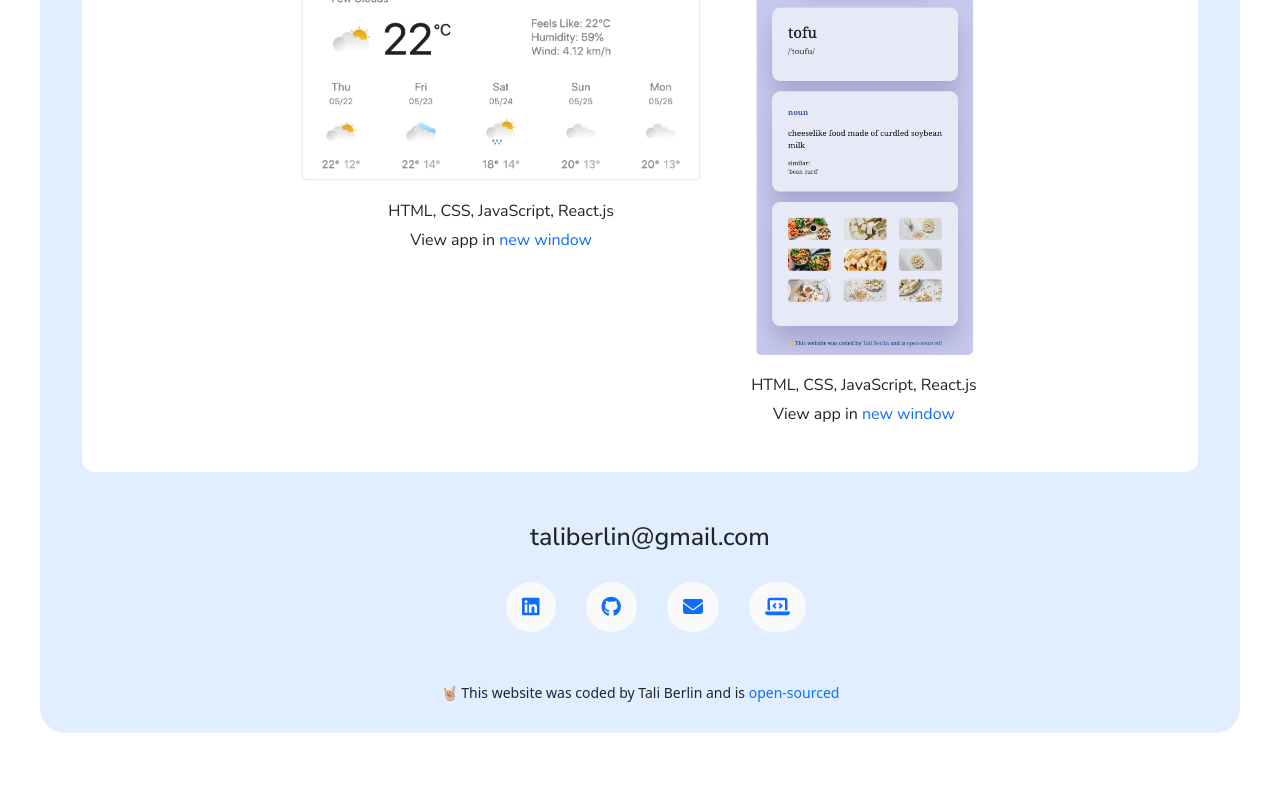
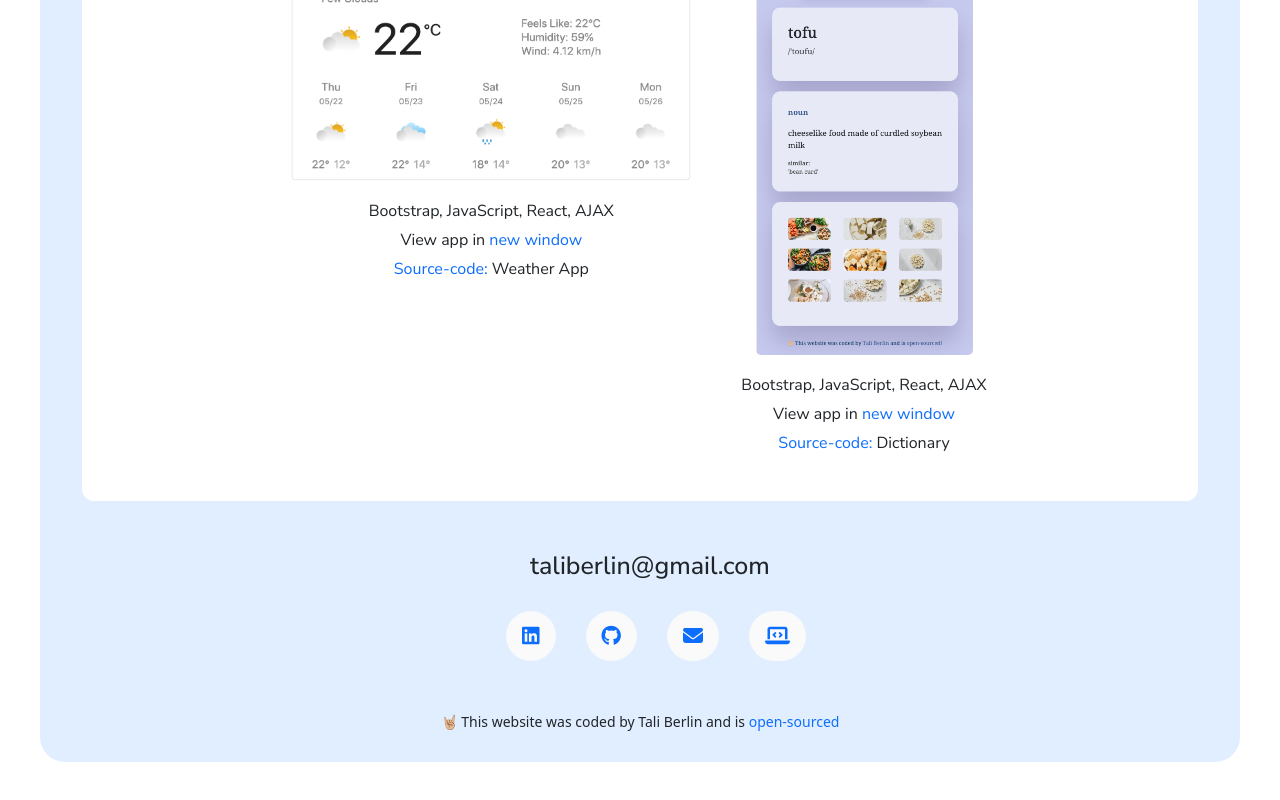
Before and after one commit to taliberlin/my-portfolio, a React (Create React App) app: page / in a window 1280 px wide. Shown: the part 1038-1838 px from the top of the page. Before the commit the page ends 1811 px from the top, so only its background shows below. Built offline with nearby package versions, Linux system fonts and the light colour scheme; a web font is replaced by a local one.

Commit message:
adjusted styling

```diff
--- a/src/Projects.js
+++ b/src/Projects.js
@@ -11,11 +11,11 @@ export default function Projects() {
             <div className="p-1 img-description">
               <img
                 src={require("./weather-app.png")}
-                alt="Weather app"
+                alt="Weather App"
                 className="img-fluid"
                 width={400}
               />
-              <p>HTML, CSS, JavaScript, React.js</p>
+              <p>Bootstrap, JavaScript, React, AJAX</p>
               <p className="view-project">
                 View app in{" "}
                 <a
@@ -26,15 +26,25 @@ export default function Projects() {
                   new window
                 </a>
               </p>
+              <p className="view-project">
+                <a
+                  href="https://github.com/taliberlin/weather-app-two"
+                  target="_blank"
+                  rel="noreferrer"
+                >
+                  Source-code:
+                </a>{" "}
+                Weather App
+              </p>
             </div>
             <div className="p-1 img-description">
               <img
                 src={require("./dictionary.png")}
-                alt="Weather app"
+                alt="Dictionary"
                 className="img-fluid"
                 width={217}
               />
-              <p>HTML, CSS, JavaScript, React.js</p>
+              <p>Bootstrap, JavaScript, React, AJAX</p>
               <p className="view-project">
                 View app in{" "}
                 <a
@@ -45,6 +55,16 @@ export default function Projects() {
                   new window
                 </a>
               </p>
+              <p className="view-project">
+                <a
+                  href="https://github.com/taliberlin/dictionary"
+                  target="_blank"
+                  rel="noreferrer"
+                >
+                  Source-code:
+                </a>{" "}
+                Dictionary
+              </p>
             </div>
           </div>
         </div>
```
